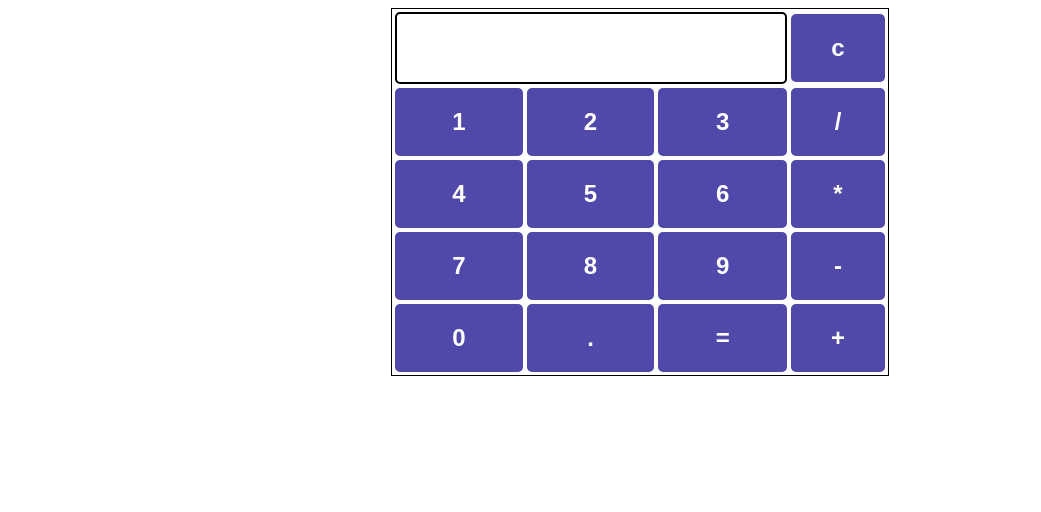
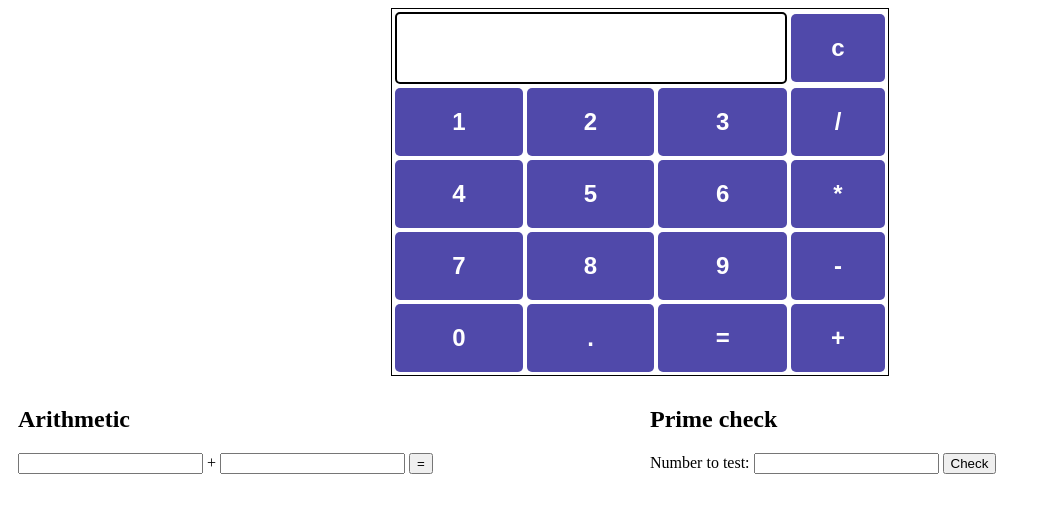
Before and after one commit to fanisridhar/sridharnumapp, a website: page index.html in a window 1280 px wide. Shown: the whole page, without its empty margins (0-1041 px from the left). Drawn offline with Linux system fonts and the light colour scheme.

Commit message:
Update index.html

```diff
--- a/index.html
+++ b/index.html
@@ -93,3 +93,75 @@
 </body>
 
 </html>
+
+
+
+</html>
+
+
+<!DOCTYPE html>
+<html lang="en">
+<head>
+    <meta charset="UTF-8">
+    <meta name="viewport" content="width=device-width, initial-scale=1.0">
+    <title>Document</title>
+    <style>
+        .column {
+           float: left;
+           width: 50%;
+           padding: 10px;
+           box-sizing: border-box;
+
+        }
+        .row::after {
+           content: "";
+           clear: both;
+           display: table;
+        }
+     </style>
+</head>
+<body>
+    <div class="row">
+        <div class="column">
+           <section>
+            <h2>Arithmetic</h2>
+            <input id="operand1"/>
+            <label>+</label>
+            <input id="operand2"/>
+            <button onclick="add()">=</button>
+            <label id="sum"></label>
+        </section>
+        </div>
+        <div class="column">
+            <section>
+                <h2>Prime check</h2>
+                <label>Number to test:</label>
+                <input id="numberToTest"/>
+                <button onclick="isPrime()">Check</button>
+                <label id="primeCheckResult"></label>
+            </section>
+        </div>
+     </div>
+
+
+    <script>
+        async function add() {
+            const operand1Input = document.getElementById("operand1");
+            const operand2Input = document.getElementById("operand2");
+            let n = operand1Input.value;
+            let m = operand2Input.value;
+            const response = await fetch("https://arithmetic-service.onrender.com/add/" + n + "/" + m);
+            const sum = await response.json();
+            document.getElementById("sum").innerText = sum;
+        }
+
+        async function isPrime() {
+            const numberToTest = document.getElementById("numberToTest");
+            let n = numberToTest.value;
+            const response = await fetch("???" + n);
+            const result = await response.json();
+            document.getElementById("primeCheckResult").innerText = result;
+        }
+    </script>
+</body>
+</html>
```
